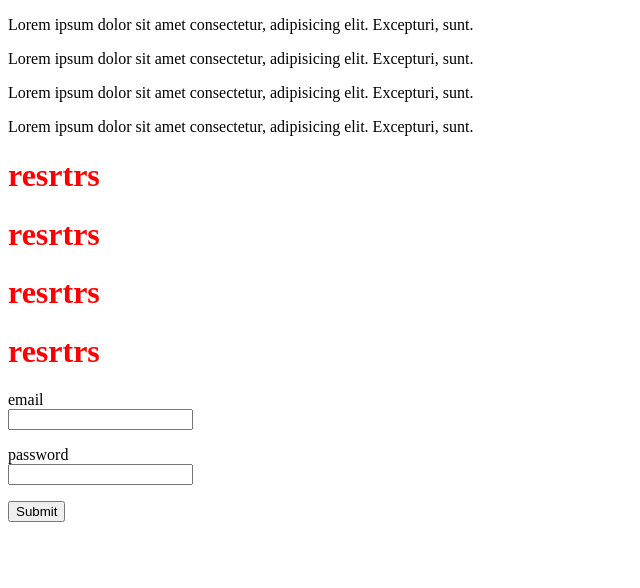
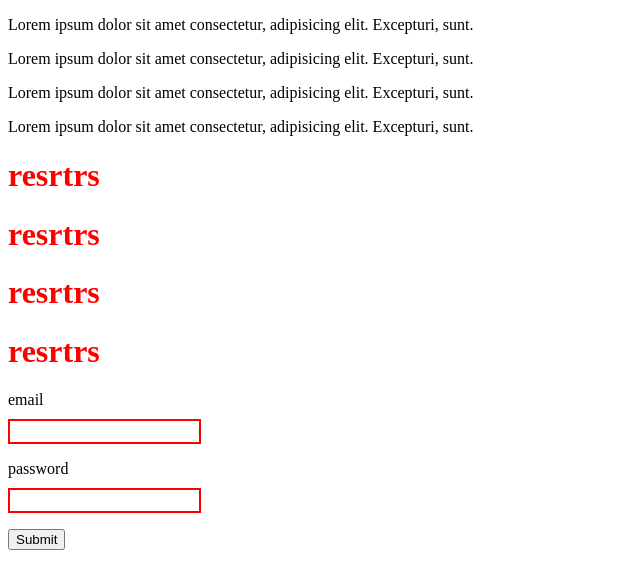
Before and after one commit to OladikCurieux/test, a plain HTML site: page index.html in a window 1280 px wide. Shown: the whole page, without its empty margins (0-640 px from the left). Drawn offline with Linux system fonts and the light colour scheme.

Commit message:
add new style

```diff
--- a/index.html
+++ b/index.html
@@ -12,8 +12,18 @@
       [class="test"]{
          color: green;
       }
+
+
       input[type]{
          margin-bottom: 1rem;
+      }
+
+
+
+      input[type="text"],[type="password"]{
+         margin-top: 10px;
+         border: 2px solid red;
+         padding: 3px 6px;
       }
    </style>
 </head>
@@ -36,7 +46,7 @@
          <input type="text" name="login">
       </div>
       <div>
-         <labl>password</labl><br>
+         <label>password</label><br>
          <input type="password" name="password">
       </div>
       <div>
```
